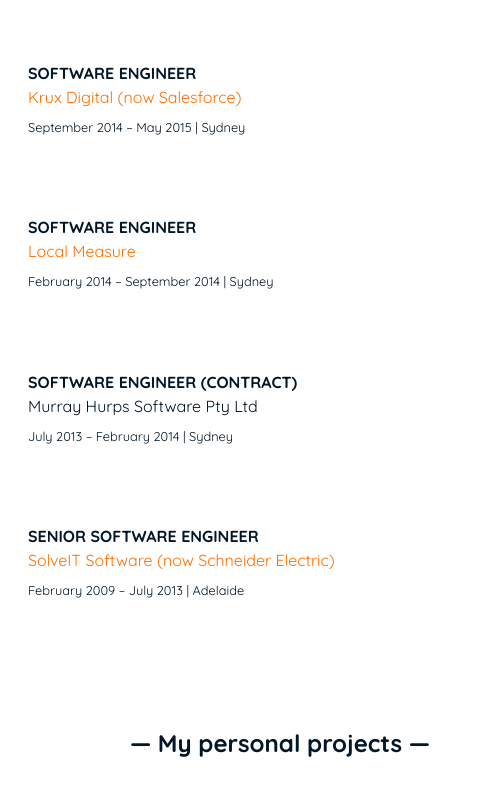
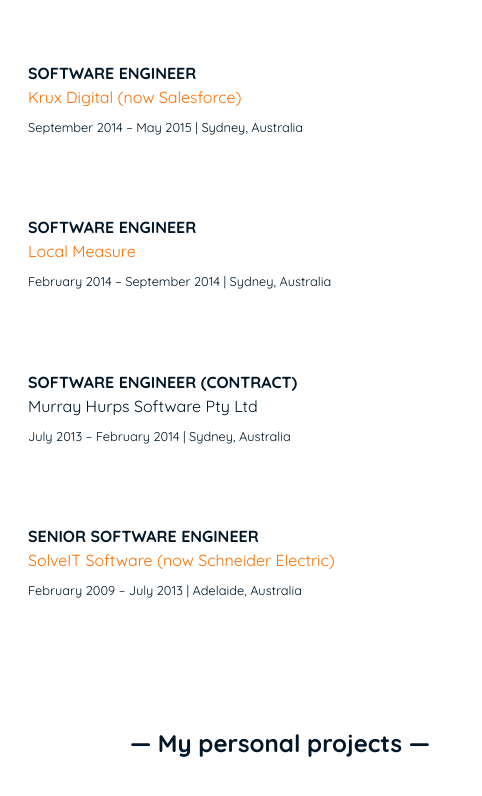
Before and after one commit to ronaldsuwandi/ronaldsuwandi.github.io, an Eleventy site: page src/index.njk in a window 1280 px wide. Shown: the part 4644-5440 px from the top of the page, 360-842 px from the left. Built offline with nearby package versions, Linux system fonts and the light colour scheme; Eleventy itself is replaced by a stand-in of ours; files that its build step writes are made by us from their sources.

Commit message:
Fixed locations

```diff
--- a/src/_data/educations.yaml
+++ b/src/_data/educations.yaml
@@ -88,5 +88,5 @@
   - title: "Honours, Computer Science (Second Upper Class - IIA)"
     subtitle: "University of Adelaide"
     link: "https://www.adelaide.edu.au"
-    location: "Singapore"
+    location: "Adelaide, Australia"
     period: "2004 – 2008"
--- a/src/_data/experiences.yaml
+++ b/src/_data/experiences.yaml
@@ -145,7 +145,7 @@
     title: "Software Engineer"
     subtitle: "Krux Digital (now Salesforce)"
     link: "https://www.salesforce.com/"
-    location: "Sydney"
+    location: "Sydney, Australia"
     period: "September 2014 – May 2015"
     description:
   - icon: "/img/works/lm.svg"
@@ -153,12 +153,12 @@
     title: "Software Engineer"
     subtitle: "Local Measure"
     link: "https://www.localmeasure.com"
-    location: "Sydney"
+    location: "Sydney, Australia"
     period: "February 2014 – September 2014"
     description:
   - title: "Software Engineer (Contract)"
     subtitle: "Murray Hurps Software Pty Ltd"
-    location: "Sydney"
+    location: "Sydney, Australia"
     period: "July 2013 – February 2014"
     description:
   - icon: "/img/works/solveit.jpg"
@@ -166,6 +166,6 @@
     title: "Senior Software Engineer"
     subtitle: "SolveIT Software (now Schneider Electric)"
     link: "http://www2.schneider-electric.com/sites/corporate/en/products-services/former-brands/solveit/solveitsoftware.page"
-    location: "Adelaide"
+    location: "Adelaide, Australia"
     period: "February 2009 – July 2013"
     description:
```
Also changed, not shown: docs/index.html (+5 -5 lines).
